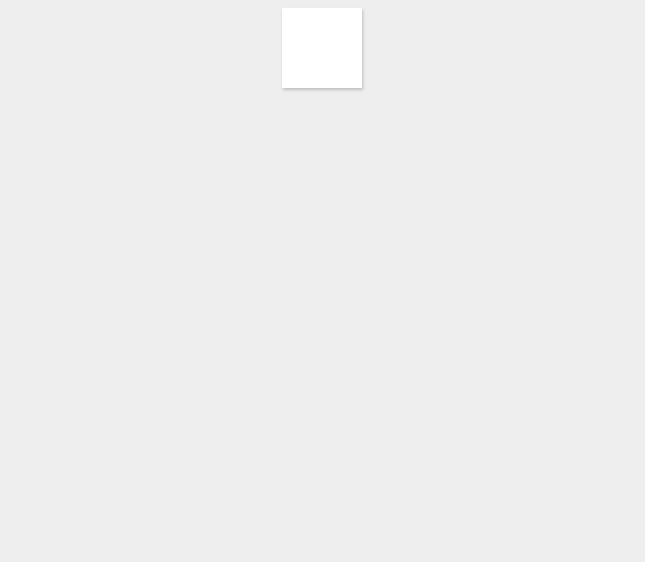
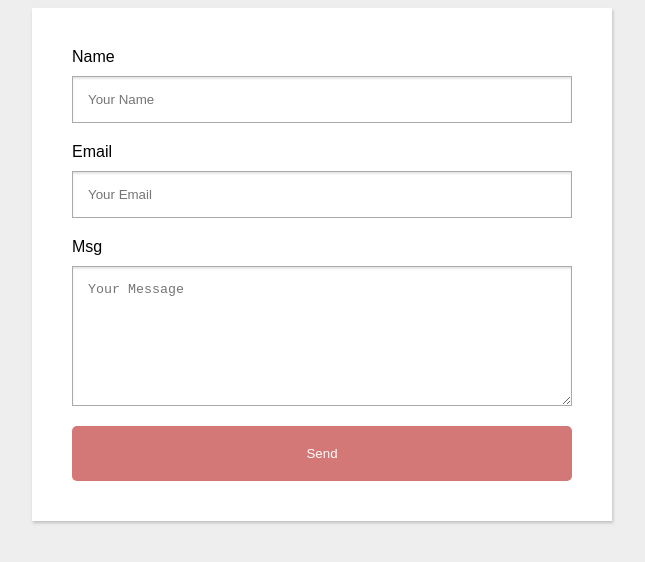
Before and after one commit to valonp/prework, a plain HTML site: page 16_Designing_forms/01_Exercises/index.html in a window 1280 px wide. Shown: the whole page, without its empty margins (318-963 px from the left). Drawn offline with Linux system fonts and the light colour scheme.

Commit message:
ushtrimet e filds

```diff
--- a/16_Designing_forms/01_Exercises/css/style.css
+++ b/16_Designing_forms/01_Exercises/css/style.css
@@ -30,7 +30,7 @@ textarea {
     height: 140px;
 }
 button {
-    background: orangered;
+    background: rgb(211, 119, 119);
     color: #fff;
     border-radius: 5px;
     padding: 20px 50px;
--- a/16_Designing_forms/01_Exercises/index.html
+++ b/16_Designing_forms/01_Exercises/index.html
@@ -10,11 +10,17 @@
 <body>
 
     <form>
-        <!-- place appropriate elements here -->
-        <!-- e.g.
-          label
-          input
-        -->
+        <label for="name">Name</label>
+        <input type="text" placeholder="Your Name" required>
+        <label for="email">Email</label>
+        <input type="email" placeholder="Your Email"required>
+        <label for="Msg">Msg</label>
+        <textarea name="msg" id="" cols="30" rows="10" placeholder="Your Message" required></textarea>
+
+       <button>Send</button>
+
+
+
 
 
 
```
